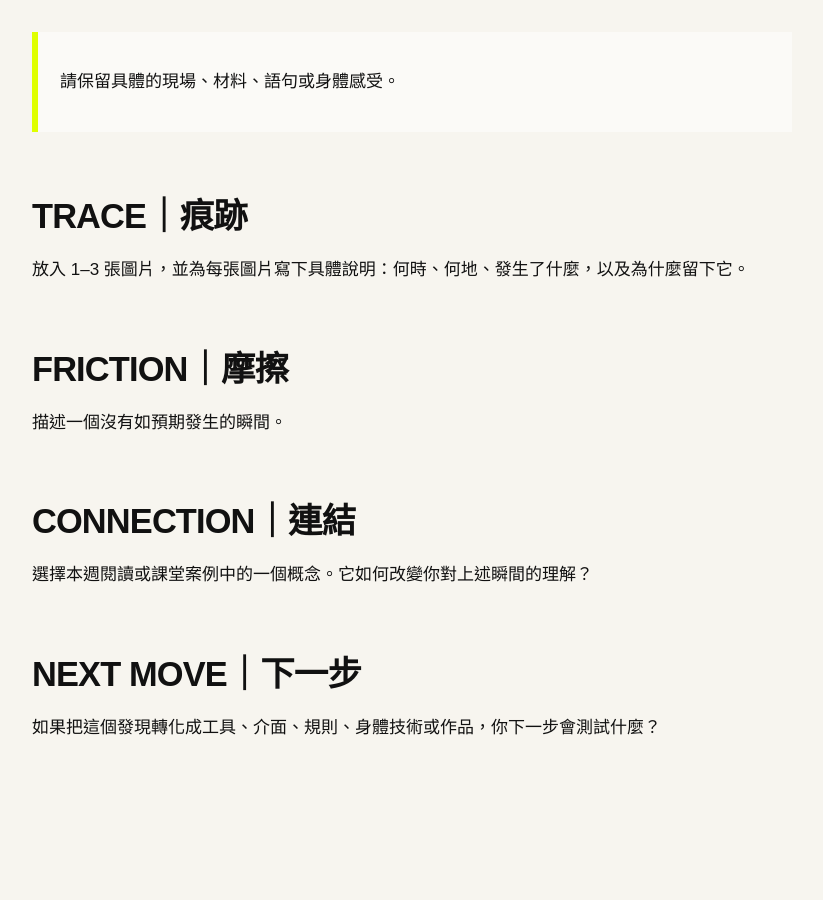
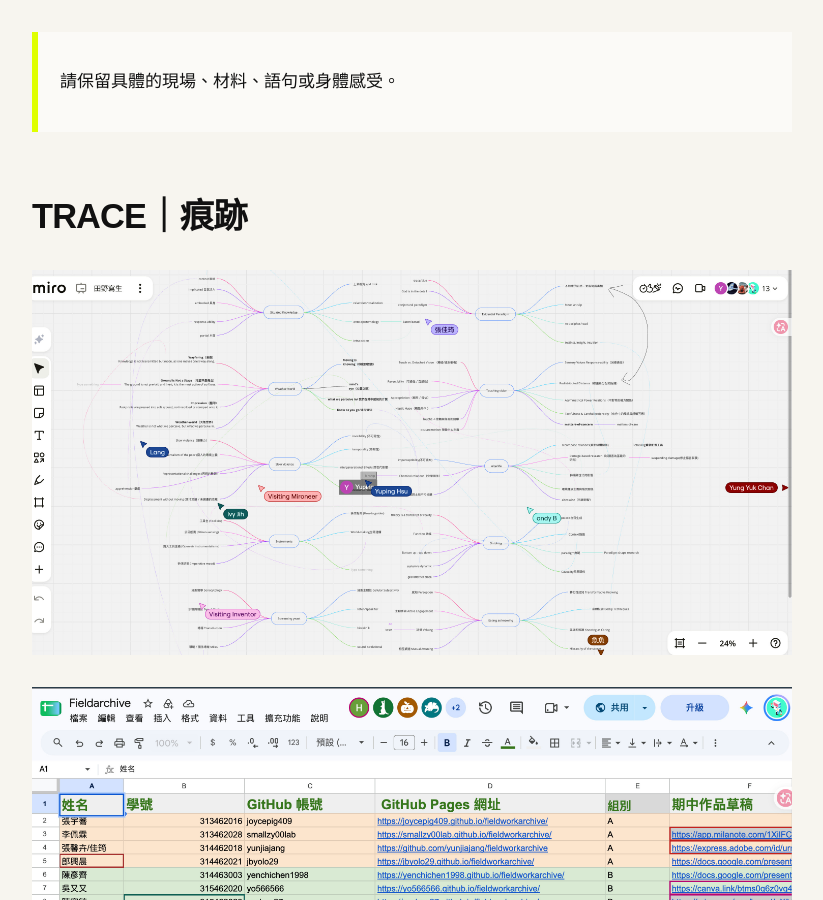
Before and after one commit to yenchichen1998/fieldworkarchive, a Jekyll site: the page built from weeks/week-07.md, in a window 1280 px wide and 900 px high, scrolled down 342 px. Shown: the whole window, without its empty margins (48-871 px from the left). Built offline with Jekyll 4.4.1, drawn with Linux system fonts in a browser that asks for light colours; before the commit the page ends 1192 px from its top, so only the background shows below that.

Commit message:
Update week-07.md

```diff
--- a/weeks/week-07.md
+++ b/weeks/week-07.md
@@ -11,7 +11,9 @@ permalink: /weeks/week-07/
 
 ## TRACE｜痕跡
 
-放入 1–3 張圖片，並為每張圖片寫下具體說明：何時、何地、發生了什麼，以及為什麼留下它。
+![期中製作實驗室]({{ '/assets/images/w07-01.jpg' | relative_url }})
+![期中製作實驗室]({{ '/assets/images/w07-02.jpg' | relative_url }})
+![期中製作實驗室]({{ '/assets/images/w07-03.jpg' | relative_url }})
 
 ## FRICTION｜摩擦
 
```
